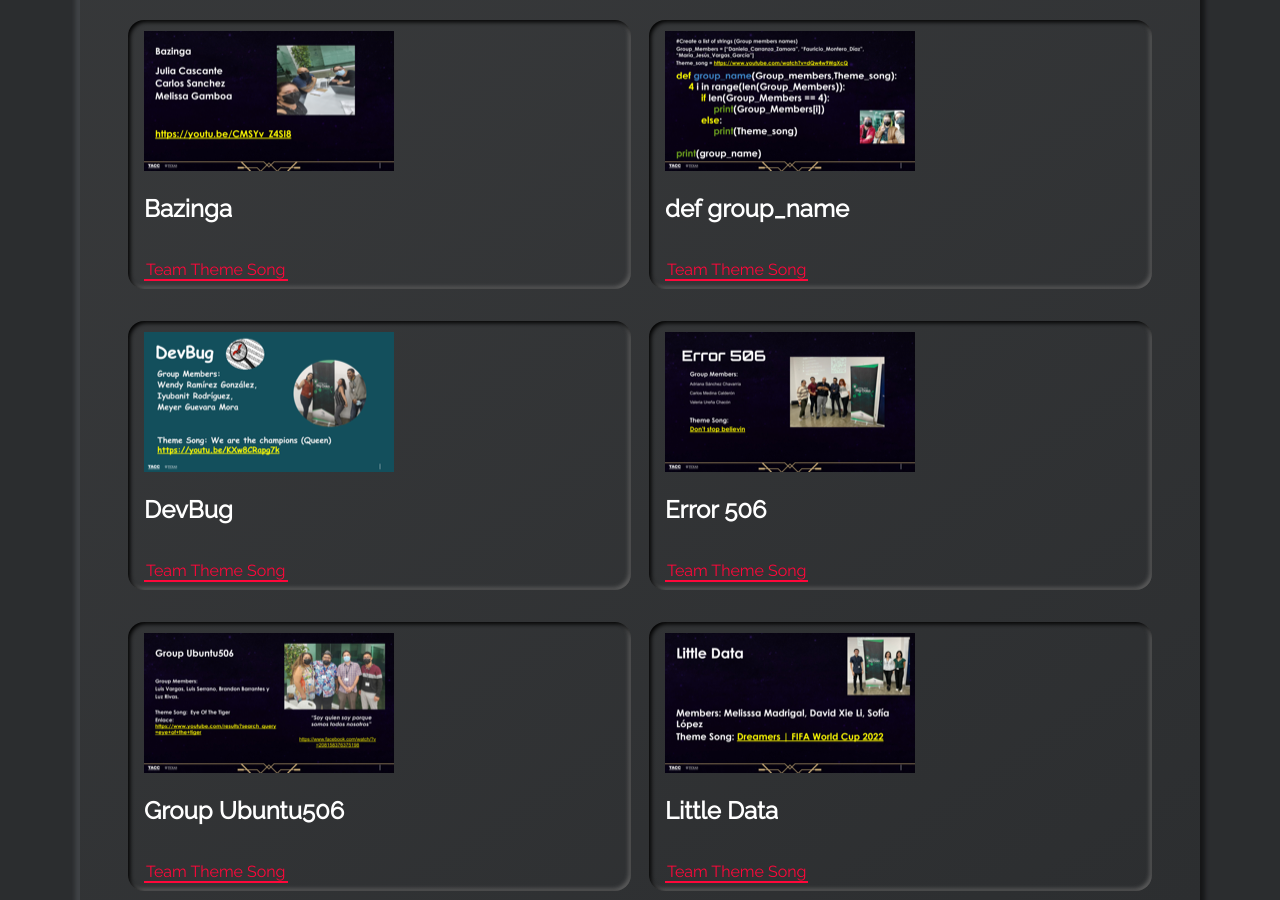
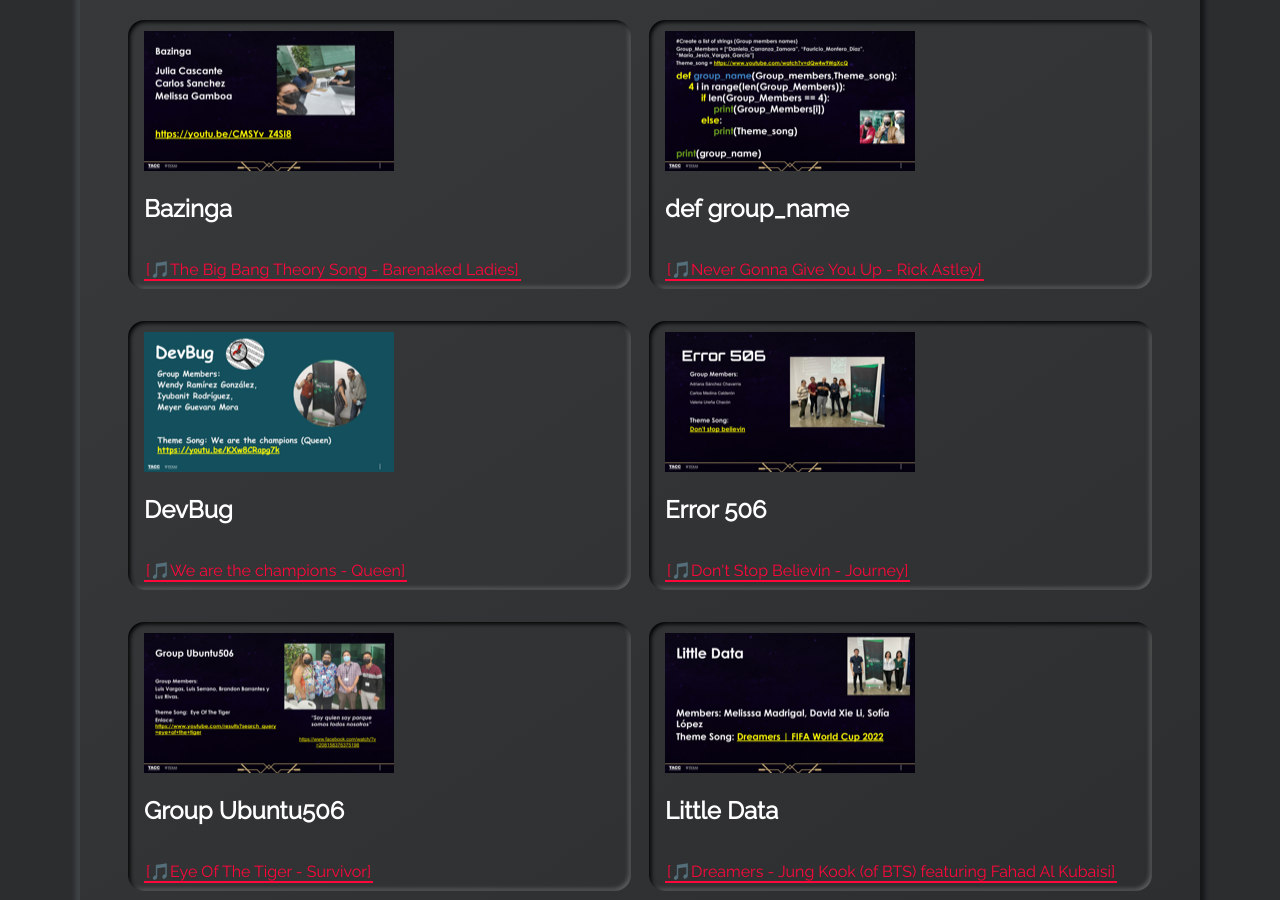
Before and after one commit to HackHPC/BigDataHack-2022, a Jekyll site: the page built from index.md, in a window 1280 px wide and 900 px high, scrolled down 2188 px. Built offline with Jekyll 4.4.1, drawn with Linux system fonts in a browser that asks for light colours; our own code applies the rules of GitHub Pages for plain Markdown files; some of the changed text lies outside the part shown.

Commit message:
added team themesong names

```diff
--- a/_data/projects.yml
+++ b/_data/projects.yml
@@ -27,7 +27,7 @@
   #introslide: assets/Team_Slides/Team_Fireflies_ IntroSlide.pdf
   teamimage: assets/Team_Slides/250px_Bazinga.png
   themesong: https://youtu.be/CMSYv_Z4SI8
-  themsongtitle:
+  themsongtitle: "The Big Bang Theory Song - Barenaked Ladies"
 #  links:
 #    - name:
 #    - type:
@@ -37,43 +37,88 @@
   #introslide: assets/Team_Slides/Team_Fireflies_ IntroSlide.pdf
   teamimage: assets/Team_Slides/250px_defGroup_Name.png
   themesong: https://www.youtube.com/watch?v=dQw4w9WgXcQ
+  themsongtitle: "Never Gonna Give You Up - Rick Astley"
+  #  links:
+#    - name:
+#    - type:
+#    - url:
 
 - name: "DevBug"
   #introslide: assets/Team_Slides/Team_Fireflies_ IntroSlide.pdf
   teamimage: assets/Team_Slides/250px_DevBug.png
   themesong: https://youtu.be/KXw8CRapg7k
+  themsongtitle: "We are the champions - Queen"
+  #  links:
+#    - name:
+#    - type:
+#    - url:
 
 - name: "Error 506"
   #introslide: assets/Team_Slides/Team_Fireflies_ IntroSlide.pdf
   teamimage: assets/Team_Slides/250px_Error506.png
   themesong: https://www.youtube.com/watch?v=VcjzHMhBtf0
+  themsongtitle: "Don't Stop Believin - Journey"
+  #  links:
+#    - name:
+#    - type:
+#    - url:
 
 - name: "Group Ubuntu506"
   #introslide: assets/Team_Slides/Team_Fireflies_ IntroSlide.pdf
   teamimage: assets/Team_Slides/250px_GroupUbuntu506.png
   themesong: https://www.youtube.com/watch?v=zRHzWrWIXog
+  themsongtitle: "Eye Of The Tiger - Survivor"
+    #  links:
+#    - name:
+#    - type:
+#    - url:
 
 - name: "Little Data"
   #introslide: assets/Team_Slides/Team_Fireflies_ IntroSlide.pdf
   teamimage: assets/Team_Slides/250px_LittleData.png
   themesong: https://www.youtube.com/watch?v=IwzkfMmNMpM
+  themsongtitle: "Dreamers - Jung Kook (of BTS) featuring Fahad Al Kubaisi"
+    #  links:
+#    - name:
+#    - type:
+#    - url:
 
 - name: "Los 4 Fantasticos "
   #introslide: assets/Team_Slides/Team_Fireflies_ IntroSlide.pdf
   teamimage: assets/Team_Slides/250px_Los4Fantasticos.png
   themesong: https://www.youtube.com/watch?v=pWBXBo7ZH-E&ab_channel=EverettGilbert
+  themsongtitle: "Chicago Bulls Theme - Allan Parsons Project"
+    #  links:
+#    - name:
+#    - type:
+#    - url:
 
 - name: "TEC-NO-Lógicos"
   #introslide: assets/Team_Slides/Team_Fireflies_ IntroSlide.pdf
   teamimage: assets/Team_Slides/250px_NoTechLogicos.png
   themesong: https://www.youtube.com/watch?v=-vkZ91v3mt4
+  themsongtitle: "A Cachete - BLOKE"
+    #  links:
+#    - name:
+#    - type:
+#    - url:
 
 - name: "The Big Lab"
   #introslide: assets/Team_Slides/Team_Fireflies_ IntroSlide.pdf
   teamimage: assets/Team_Slides/250px_TheBigLab.png
   themesong: https://youtu.be/Pt28Ex-ta0E
+  themsongtitle: "El Laboratorio de Dexter Intro"
+    #  links:
+#    - name:
+#    - type:
+#    - url:
 
 - name: "The Christmas Greens"
   #introslide: assets/Team_Slides/Team_Fireflies_ IntroSlide.pdf
   teamimage: assets/Team_Slides/250px_TheChristmasGreens.png
   themesong: https://www.youtube.com/watch?v=rqAnXE7vzRw
+  themsongtitle: "All Star - Smash Mouth"
+    #  links:
+#    - name:
+#    - type:
+#    - url:
--- a/_includes/section-projects.html
+++ b/_includes/section-projects.html
@@ -15,12 +15,8 @@
         </div>
         {% if project.demo %}
           <a class="highlight-link" href="{{project.demo}}" target="_blank" rel="noreferrer">
-            {% if project.themsongtitle %}
-             {{ project.themsongtitle }}
-            {% else %}
-            Team Theme Song
-            {% endif %}
-          </a>
+            [Project Demo]
+            </a>
         {% endif %}
 
         {% if project.links %}
@@ -68,7 +64,11 @@
         {% endif %}
         {% if project.themesong %}
         <a class="highlight-link" href="{{project.themesong}}" target="_blank" rel="noreferrer">
-            Team Theme Song
+          {% if project.themsongtitle %}
+          [&#127925;{{ project.themsongtitle }}]
+          {% else %}
+          [&#127925; Team Theme Song]
+          {% endif %}
           </a>
         {% endif %}
 
```
Also changed, not shown: other parts of _includes/section-projects.html (+1 -1 lines).
